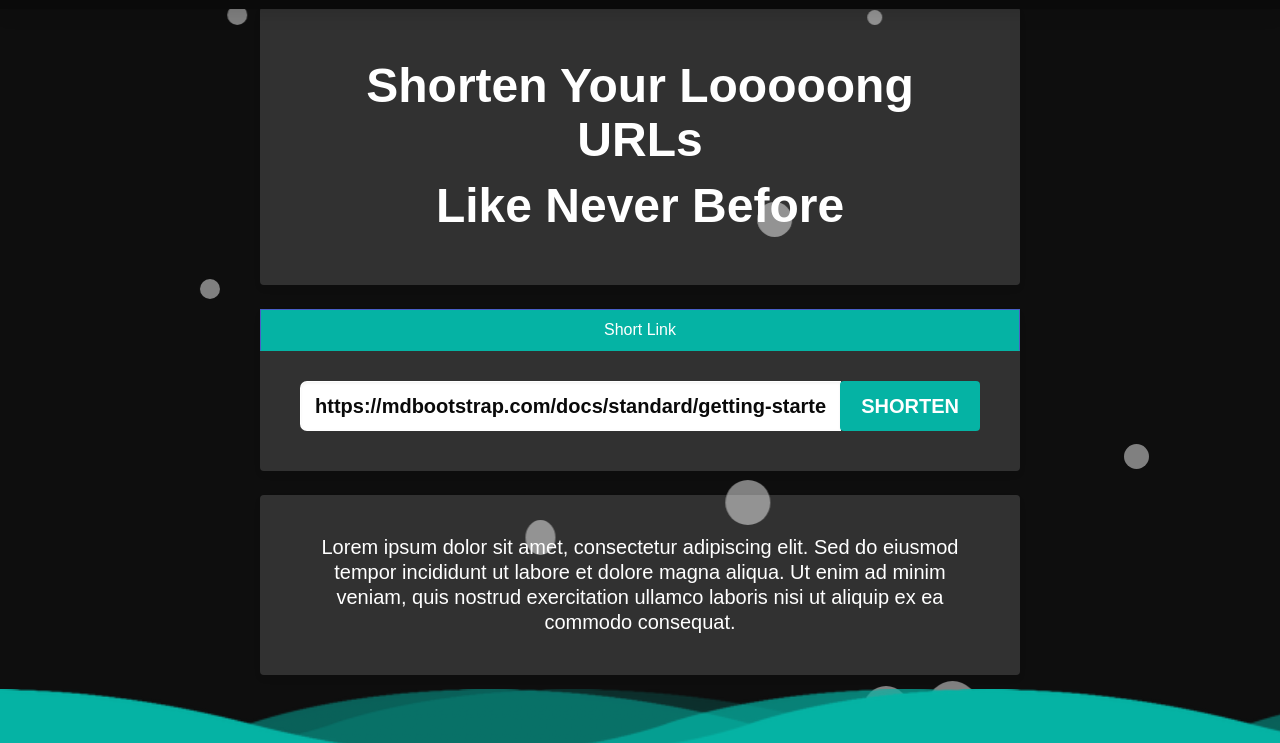
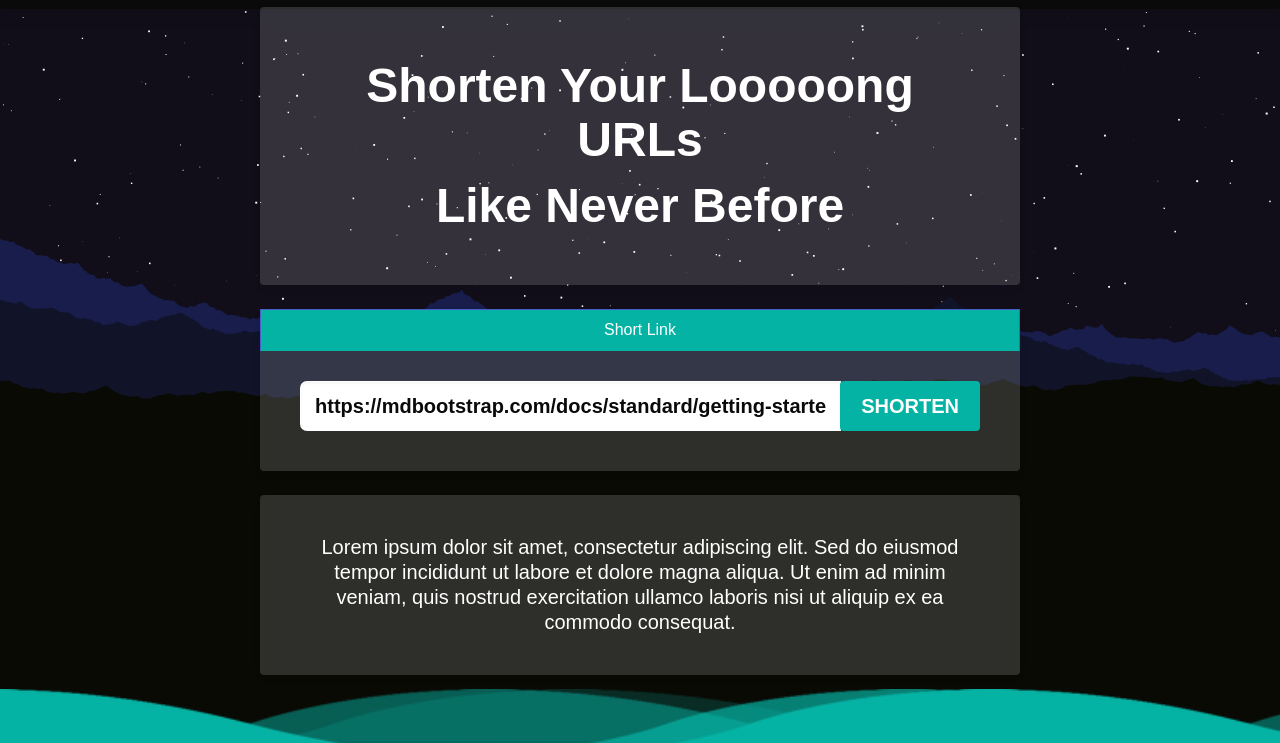
Before and after one commit to Jehanzeb11/url-shortner, a plain HTML site: page index.html in a window 1280 px wide. Shown: the part 59-802 px from the top of the page. Drawn offline with Linux system fonts and the light colour scheme; a web font is replaced by a local one.

Commit message:
shooting star animation added

```diff
--- a/css/styles.css
+++ b/css/styles.css
@@ -20,9 +20,22 @@
   border-radius: 0 !important;
 }
 
-html {
-  background-color: #f7f7f7;
+body, html {
   scroll-behavior: smooth;
+  background-color: #000;
+  color: #fff;
+  width: 100%;
+  height: 100%;
+  margin: 0;
+  padding: 0;
+  /* overflow: hidden; */
+
+}
+canvas {
+  position:absolute;
+  top:0;
+  /* z-index: -1; */
+  left:0
 }
 
 html,
@@ -34,8 +47,9 @@ textarea {
   font-family: 'Rubik', sans-serif;
 }
 
-body{
-  background: #0e0e0e;
+.mainContent{
+  z-index: 99999 !important;
+  position: relative;
 }
 
 a {
--- a/index.html
+++ b/index.html
@@ -52,23 +52,12 @@
     </nav>
 
 
-    <section class="sticky">
-      <div class="bubbles">
-        <div class="bubble"></div>
-        <div class="bubble"></div>
-        <div class="bubble"></div>
-        <div class="bubble"></div>
-        <div class="bubble"></div>
-        <div class="bubble"></div>
-        <div class="bubble"></div>
-        <div class="bubble"></div>
-        <div class="bubble"></div>
-
-      </div>
-    </section>
 
 
-    <main id="swup" class="transition-fade" data-swup="0">
+    <canvas id="bgCanvas"></canvas>
+
+
+    <main id="swup" class="transition-fade mainContent" data-swup="0">
       <section class="hero is-fullheight">
         <div class="hero-body">
           <div class="container">
--- a/js/scripts.js
+++ b/js/scripts.js
@@ -125,3 +125,176 @@
   arm_url_form();
   arm_main_tabs();
 });
+
+(function () {
+  var requestAnimationFrame = window.requestAnimationFrame || window.mozRequestAnimationFrame || window.webkitRequestAnimationFrame || window.msRequestAnimationFrame || function (callback) {
+          window.setTimeout(callback, 1000 / 60);
+      };
+  window.requestAnimationFrame = requestAnimationFrame;
+})();
+
+// Terrain stuff.
+var background = document.getElementById("bgCanvas"),
+  bgCtx = background.getContext("2d"),
+  width = window.innerWidth,
+  height = document.body.offsetHeight;
+
+(height < 400) ? height = 400 : height;
+
+background.width = width;
+background.height = height;
+
+function Terrain(options) {
+  options = options || {};
+  this.terrain = document.createElement("canvas");
+  this.terCtx = this.terrain.getContext("2d");
+  this.scrollDelay = options.scrollDelay || 90;
+  this.lastScroll = new Date().getTime();
+
+  this.terrain.width = width;
+  this.terrain.height = height;
+  this.fillStyle = options.fillStyle || "#191D4C";
+  this.mHeight = options.mHeight || height;
+
+  // generate
+  this.points = [];
+
+  var displacement = options.displacement || 140,
+      power = Math.pow(2, Math.ceil(Math.log(width) / (Math.log(2))));
+
+  // set the start height and end height for the terrain
+  this.points[0] = this.mHeight;//(this.mHeight - (Math.random() * this.mHeight / 2)) - displacement;
+  this.points[power] = this.points[0];
+
+  // create the rest of the points
+  for (var i = 1; i < power; i *= 2) {
+      for (var j = (power / i) / 2; j < power; j += power / i) {
+          this.points[j] = ((this.points[j - (power / i) / 2] + this.points[j + (power / i) / 2]) / 2) + Math.floor(Math.random() * -displacement + displacement);
+      }
+      displacement *= 0.6;
+  }
+
+  document.body.appendChild(this.terrain);
+}
+
+Terrain.prototype.update = function () {
+  // draw the terrain
+  this.terCtx.clearRect(0, 0, width, height);
+  this.terCtx.fillStyle = this.fillStyle;
+
+  if (new Date().getTime() > this.lastScroll + this.scrollDelay) {
+      this.lastScroll = new Date().getTime();
+      this.points.push(this.points.shift());
+  }
+
+  this.terCtx.beginPath();
+  for (var i = 0; i <= width; i++) {
+      if (i === 0) {
+          this.terCtx.moveTo(0, this.points[0]);
+      } else if (this.points[i] !== undefined) {
+          this.terCtx.lineTo(i, this.points[i]);
+      }
+  }
+
+  this.terCtx.lineTo(width, this.terrain.height);
+  this.terCtx.lineTo(0, this.terrain.height);
+  this.terCtx.lineTo(0, this.points[0]);
+  this.terCtx.fill();
+}
+
+
+// Second canvas used for the stars
+bgCtx.fillStyle = '#05004c';
+bgCtx.fillRect(0, 0, width, height);
+
+// stars
+function Star(options) {
+  this.size = Math.random() * 2;
+  this.speed = Math.random() * .05;
+  this.x = options.x;
+  this.y = options.y;
+}
+
+Star.prototype.reset = function () {
+  this.size = Math.random() * 2;
+  this.speed = Math.random() * .05;
+  this.x = width;
+  this.y = Math.random() * height;
+}
+
+Star.prototype.update = function () {
+  this.x -= this.speed;
+  if (this.x < 0) {
+      this.reset();
+  } else {
+      bgCtx.fillRect(this.x, this.y, this.size, this.size);
+  }
+}
+
+function ShootingStar() {
+  this.reset();
+}
+
+ShootingStar.prototype.reset = function () {
+  this.x = Math.random() * width;
+  this.y = 0;
+  this.len = (Math.random() * 80) + 10;
+  this.speed = (Math.random() * 10) + 6;
+  this.size = (Math.random() * 1) + 0.1;
+  // this is used so the shooting stars arent constant
+  this.waitTime = new Date().getTime() + (Math.random() * 3000) + 500;
+  this.active = false;
+}
+
+ShootingStar.prototype.update = function () {
+  if (this.active) {
+      this.x -= this.speed;
+      this.y += this.speed;
+      if (this.x < 0 || this.y >= height) {
+          this.reset();
+      } else {
+          bgCtx.lineWidth = this.size;
+          bgCtx.beginPath();
+          bgCtx.moveTo(this.x, this.y);
+          bgCtx.lineTo(this.x + this.len, this.y - this.len);
+          bgCtx.stroke();
+      }
+  } else {
+      if (this.waitTime < new Date().getTime()) {
+          this.active = true;
+      }
+  }
+}
+
+var entities = [];
+
+// init the stars
+for (var i = 0; i < height; i++) {
+  entities.push(new Star({
+      x: Math.random() * width,
+      y: Math.random() * height
+  }));
+}
+
+// Add 2 shooting stars that just cycle.
+entities.push(new ShootingStar());
+entities.push(new ShootingStar());
+entities.push(new Terrain({mHeight : (height/2)-120}));
+entities.push(new Terrain({displacement : 120, scrollDelay : 50, fillStyle : "rgb(17,20,40)", mHeight : (height/2)-60}));
+entities.push(new Terrain({displacement : 100, scrollDelay : 20, fillStyle : "rgb(10,10,5)", mHeight : height/2}));
+
+//animate background
+function animate() {
+  bgCtx.fillStyle = '#110E19';
+  bgCtx.fillRect(0, 0, width, height);
+  bgCtx.fillStyle = '#ffffff';
+  bgCtx.strokeStyle = '#ffffff';
+
+  var entLen = entities.length;
+
+  while (entLen--) {
+      entities[entLen].update();
+  }
+  requestAnimationFrame(animate);
+}
+animate();
```
